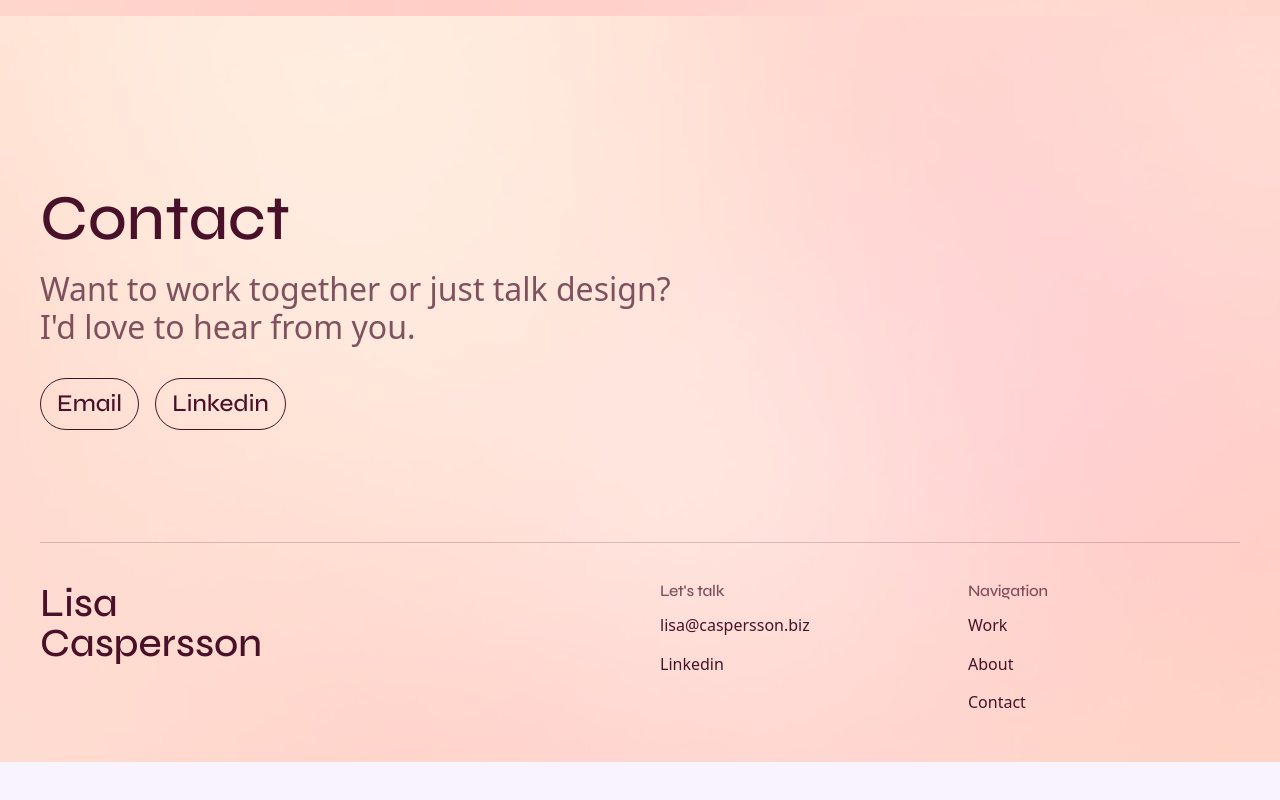
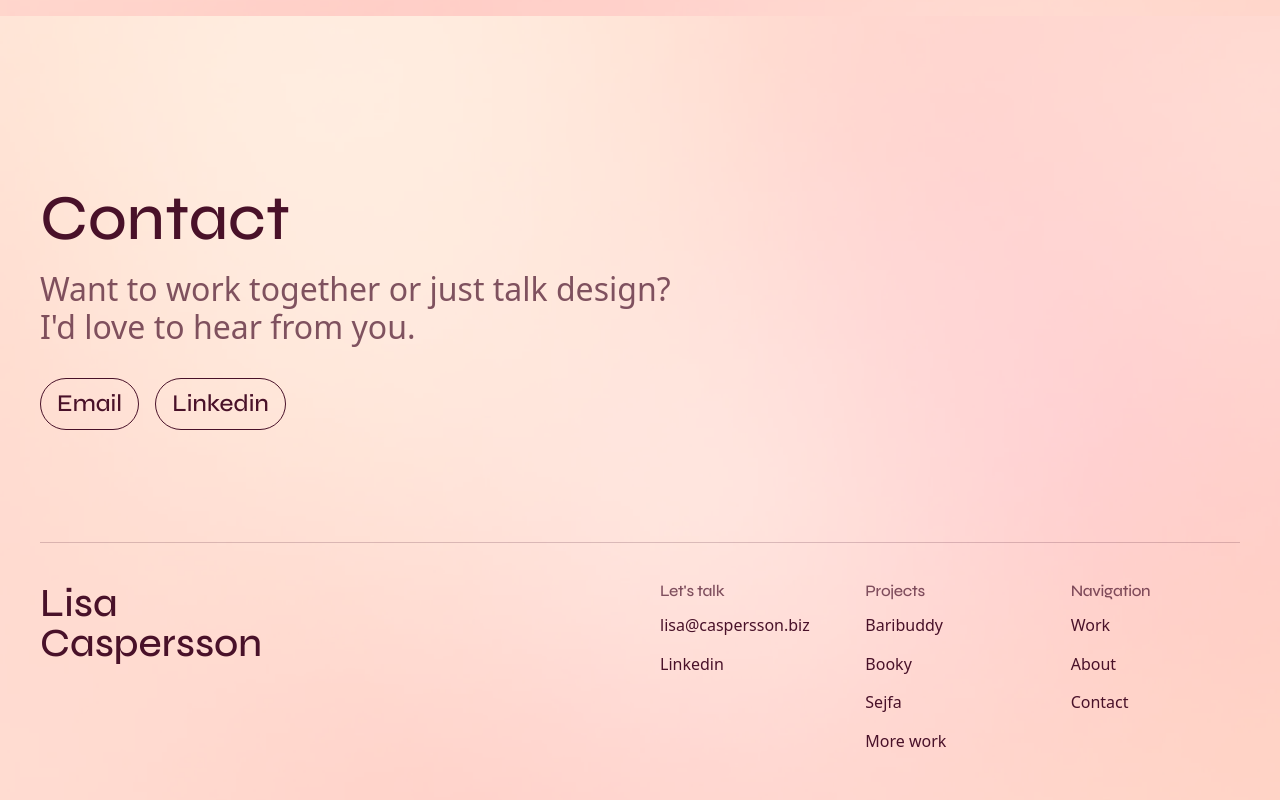
Before and after one commit to lica-ux/portfolio, a React (Vite) app: page / in a window 1280 px wide. Shown: the part 6858-7658 px from the top of the page. Before the commit the page ends 7620 px from the top, so only its background shows below. Built offline with nearby package versions, Linux system fonts and the light colour scheme.

Commit message:
chore: auto-save 2026-05-01 21:16

```diff
--- a/src/components/Footer/Footer.tsx
+++ b/src/components/Footer/Footer.tsx
@@ -1,3 +1,4 @@
+import { Link } from 'react-router-dom'
 import gradientImage from '../../images/gradient.webp'
 
 export default function Footer() {
@@ -116,6 +117,44 @@ export default function Footer() {
               </nav>
             </div>
 
+            {/* Projects */}
+            <div className="flex flex-col gap-2 flex-1">
+              <p
+                className="px-1 text-[16px] font-medium leading-[0.94] tracking-[-0.02em]"
+                style={{ color: 'var(--color-hero-subtitle)', fontFamily: 'var(--font-display)' }}
+              >
+                Projects
+              </p>
+              <nav aria-label="Projects">
+                <ul className="flex flex-col">
+                  {[
+                    { label: 'Baribuddy', to: '/work/baribuddy' },
+                    { label: 'Booky', to: '/work/booky' },
+                    { label: 'Sejfa', to: '/work/sejfa' },
+                  ].map(({ label, to }) => (
+                    <li key={label}>
+                      <Link
+                        to={to}
+                        className="inline-block px-1 py-2 text-[16px] font-normal leading-[1.4] focus-visible:outline-2 focus-visible:outline-offset-2 whitespace-nowrap no-underline"
+                        style={{ color: 'var(--color-nav-text)' }}
+                      >
+                        {label}
+                      </Link>
+                    </li>
+                  ))}
+                  <li>
+                    <a
+                      href="/#more-work"
+                      className="inline-block px-1 py-2 text-[16px] font-normal leading-[1.4] focus-visible:outline-2 focus-visible:outline-offset-2 whitespace-nowrap"
+                      style={{ color: 'var(--color-nav-text)' }}
+                    >
+                      More work
+                    </a>
+                  </li>
+                </ul>
+              </nav>
+            </div>
+
             {/* Navigation */}
             <div className="flex flex-col gap-2 flex-1">
               <p
```
